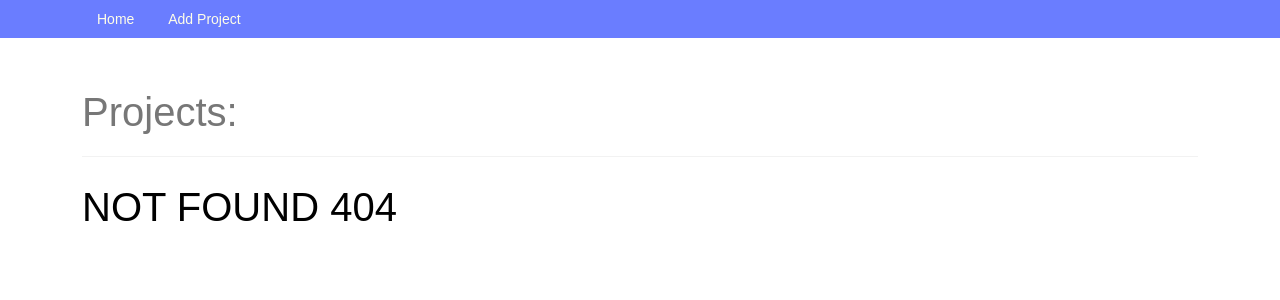
After one commit to IvanAshikhin/homework_59_ivan_ashikhin, a Django app: page /projects/ in a window 1280 px wide. The commit adds this page. Shown: the top 300 px of the page. Run offline with Django 4.2, Linux system fonts and the light colour scheme; data that the repository does not hold is empty; parts of the project's set-up code (start-up, migrations or seed data) failed here and were passed over.

Commit message:
Вывод Проекта и детальный просмотр
Реализовал вывод проекта, так же реализовал детальный просмотр проекта

```diff
--- a/app/webapp/models/task.py
+++ b/app/webapp/models/task.py
@@ -1,6 +1,7 @@
 from django.db import models
 from webapp.models.status import Status
 from webapp.models.type import Type
+from webapp.models.project import Project
 
 
 class Task(models.Model):
@@ -12,6 +13,8 @@ class Task(models.Model):
     created_at = models.DateTimeField(auto_now=True, null=False, verbose_name='Время создания')
     edit_time = models.DateTimeField(auto_now=False, null=True, verbose_name='Время редактирования')
     is_deleted = models.BooleanField(default=False)
+    project = models.ForeignKey(Project, related_name='project', on_delete=models.PROTECT, verbose_name='Проект', default=1)
+
 
     def delete(self, using=None, keep_parents=False):
         self.is_deleted = True
--- a/app/webapp/templates/index.html
+++ b/app/webapp/templates/index.html
@@ -1,6 +1,7 @@
 {% extends 'base.html' %}
 {% block menu %}
     <li><a href="{% url 'task_add' %}">Add Task</a></li>
+    <li><a href="{% url 'index_projects' %}">Projects</a></li>
 {% endblock %}
 {% block content %}
     <h1 class='task'>Tasks:</h1>
--- /dev/null
+++ b/app/webapp/templates/project_index.html
@@ -0,0 +1,15 @@
+{% extends 'base.html' %}
+{% block menu %}
+    <li><a href="#">Add Project</a></li>
+{% endblock %}
+{% block content %}
+    <h1 class='task'>Projects:</h1>
+    <hr/>
+    {% for project in projects %}
+        <h2>{{ project.name }}</h2>
+        <p><a href="{% url 'project_detail' project.pk %}">More...</a></p>
+        <hr/>
+        {% empty  %}
+        <p class="not_found">NOT FOUND 404</p>
+    {% endfor %}
+{% endblock %}
--- a/app/webapp/templates/task.html
+++ b/app/webapp/templates/task.html
@@ -14,4 +14,5 @@
     {% endfor %}
     <p class="details">Created at: {{ tasks.created_at }}</p>
     <p class="details">Edit time: {{ tasks.edit_time }}</p>
+    <p class="details">Project: {{ tasks.project }}</p>
 {% endblock %}
--- a/app/webapp/urls.py
+++ b/app/webapp/urls.py
@@ -2,6 +2,10 @@ from django.urls import path
 
 from webapp.views.base import IndexView
 from webapp.views.tasks import TaskDetail, TaskUpdateView, TaskDeleteView, TaskAddView
+
+from webapp.views.project import ProjectsIndexView
+
+from webapp.views.project import ProjectDetail
 
 urlpatterns = [
     path("", IndexView.as_view(), name="index_page"),
@@ -10,5 +14,7 @@ urlpatterns = [
     path('task/<int:pk>/update/', TaskUpdateView.as_view(), name='task_update'),
     path('task/<int:pk>/delete/', TaskDeleteView.as_view(), name='delete'),
     path('task/add/', TaskAddView.as_view(), name='task_add'),
+    path('projects/', ProjectsIndexView.as_view(), name='index_projects'),
+    path('projects/<int:pk>/', ProjectDetail.as_view(), name='project_detail'),
 
 ]
--- /dev/null
+++ b/app/webapp/views/project.py
@@ -0,0 +1,30 @@
+from django.views.generic import ListView, DetailView, CreateView
+
+from webapp.models.project import Project
+
+from webapp.models import Task
+
+
+class ProjectsIndexView(ListView):
+    template_name = 'project_index.html'
+    model = Project
+    context_object_name = 'projects'
+
+
+class ProjectDetail(DetailView):
+    template_name = 'projects.html'
+    model = Project
+    context_object_name = 'projects'
+
+    def get_context_data(self, **kwargs):
+        context = super().get_context_data(**kwargs)
+        project = self.get_object()
+        context['tasks'] = Task.objects.filter(project=project.pk)
+        return context
+
+
+class AddProject(CreateView):
+    template_name = 'task_add.html'
+    model = Task
+    context_object_name = 'tasks'
+    form_class = TaskForm
```
Also changed, not shown: app/webapp/models/project.py (added, +11 -0 lines), app/webapp/templates/projects.html (added, +23 -0 lines).
